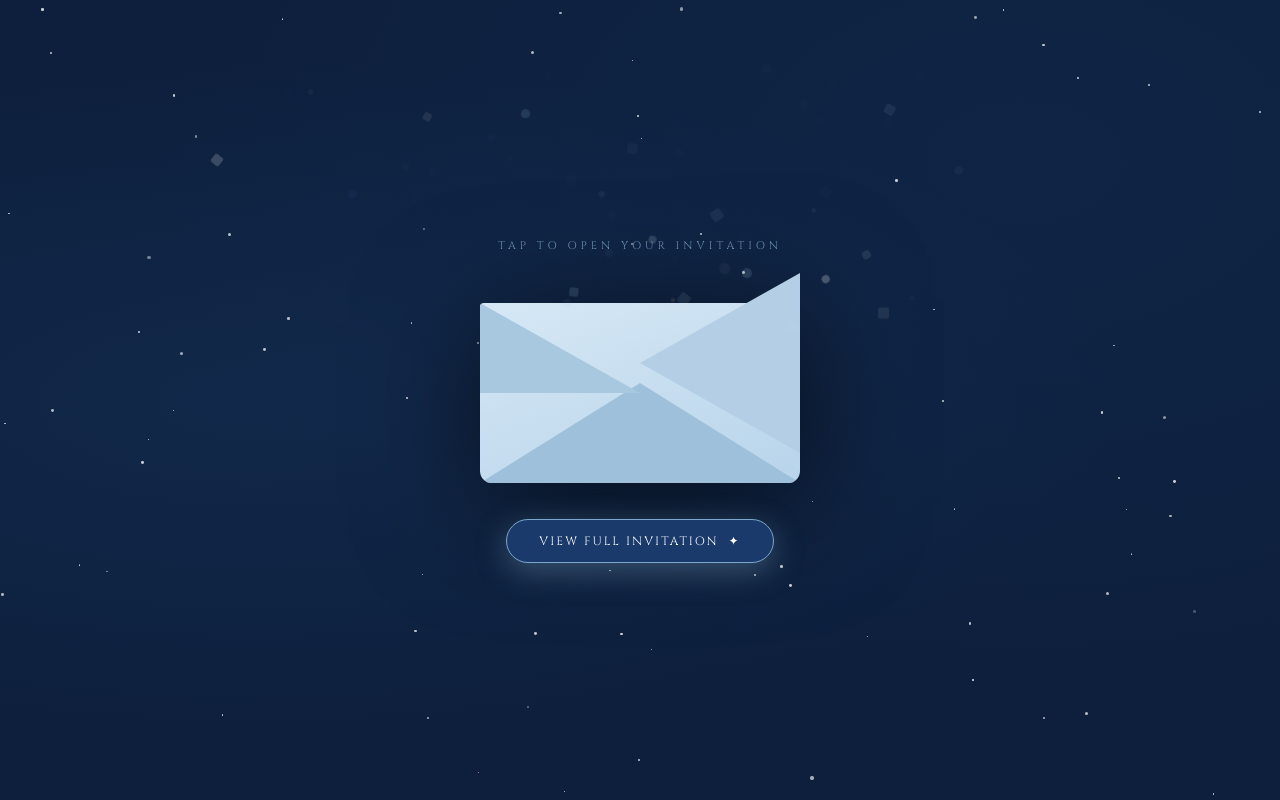
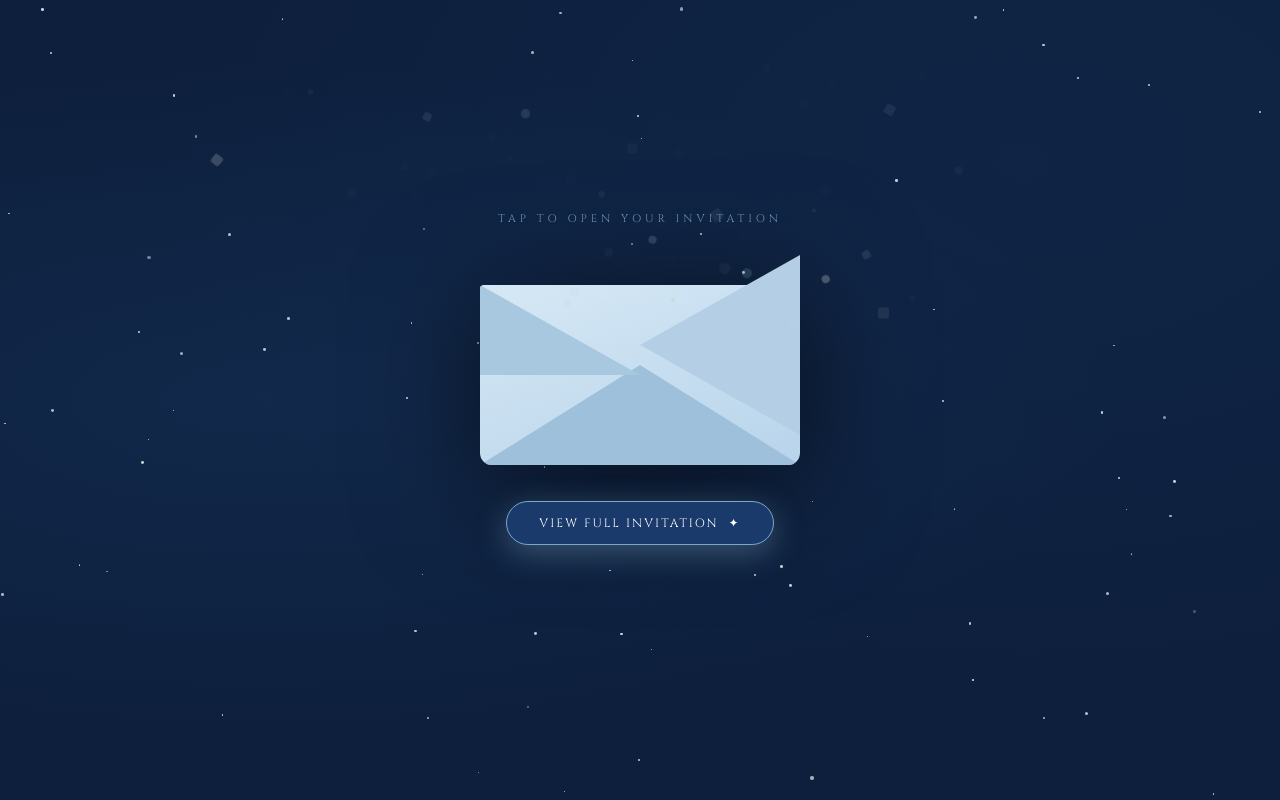
Before and after one commit to lovebinrejo/wedding-card, a plain HTML site: page index.html in a window 1280 px wide. Drawn offline with nearby package versions, Linux system fonts and the light colour scheme.

Commit message:
Fix label position and envelope open animation glitch

```diff
--- a/index.html
+++ b/index.html
@@ -44,9 +44,10 @@
   }
 
   .env-label {
+    position: absolute; top: -44px; left: 50%; transform: translateX(-50%);
+    white-space: nowrap;
     color: #7ba7cc; font-family: 'Cinzel', serif;
     font-size: 11px; letter-spacing: 4px;
-    margin-bottom: 20px;
     animation: breathe 2s infinite alternate; text-align: center;
     transition: opacity 0.5s;
   }
@@ -84,9 +85,10 @@
   .env-flap {
     position: absolute; top: 0; left: 0; width: 320px;
     transform-origin: top center; transform: rotateX(0deg);
-    transition: transform 1s cubic-bezier(0.4,0,0.2,1); z-index: 20;
-    transform-style: preserve-3d; backface-visibility: hidden;
+    transition: transform 1s cubic-bezier(0.4,0,0.2,1), opacity 0.3s ease 0.9s;
+    z-index: 20;
   }
+  .opened .env-flap { opacity: 0; }
   .env-flap svg { display: block; }
 
 
@@ -101,7 +103,6 @@
   }
 
   .opened .seal { opacity: 0; transform: translateX(-50%) scale(0.5); pointer-events: none; }
-  .opened .env-flap { transform: rotateX(-175deg); }
 
   /* BUTTON */
   #viewBtn {
```
